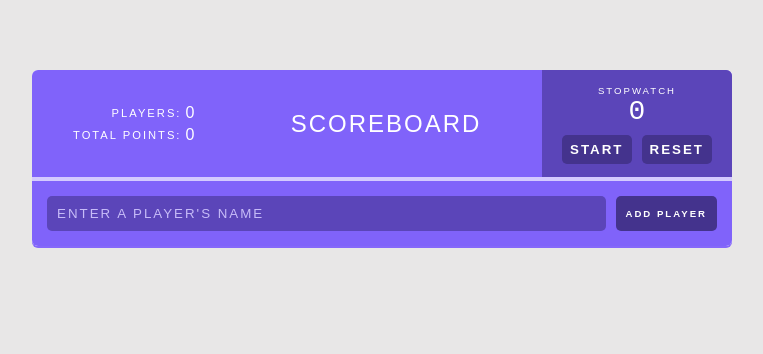
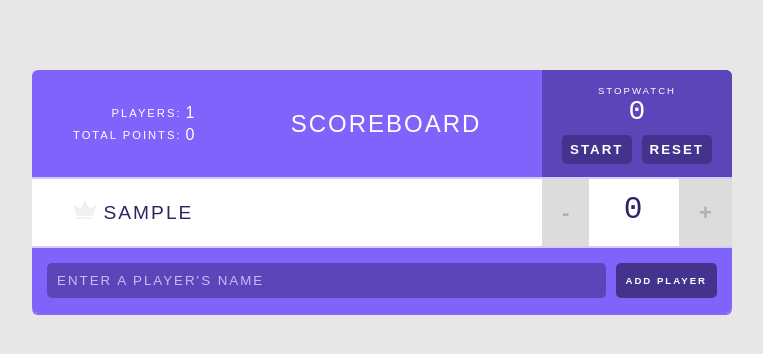
Before and after one commit to sophiakurihara/react-scoreboard, a React (Create React App) app: page / in a window 1280 px wide. Both pictures are taken after typing "Sample" into the empty fields and a click on the input "Add Player". Shown: the top 354 px of the page, without its empty margins (258-1021 px from the left). Built offline with nearby package versions, Linux system fonts and the light colour scheme.

Commit message:
implemented Hooks in Scoreboard App. big refactor

```diff
--- a/src/components/AddPlayerForm.js
+++ b/src/components/AddPlayerForm.js
@@ -1,8 +1,10 @@
-import React, { useRef } from 'react';
+import React, { useRef, useContext } from 'react';
+import { ScoreboardContext } from "./Context";
 
 const AddPlayerForm = () => {
     //controlled components call render on every keystroke (ie. live search) where a ref calls
     // render only once.
+    const { actions } = useContext(ScoreboardContext);
     const playerInput = useRef();
 
     // handleValueChange = (e) => {
@@ -11,7 +13,7 @@ const AddPlayerForm = () => {
 
     const handleSubmit = (e) => {
         e.preventDefault();
-        // actions.addPlayer(playerInput.current.value);
+        actions.addPlayer(playerInput.current.value);
         e.currentTarget.reset();
     }
 
--- a/src/components/Counter.js
+++ b/src/components/Counter.js
@@ -1,13 +1,14 @@
-import React from 'react';
+import React, { useContext } from 'react';
+import { ScoreboardContext } from "./Context";
 import PropTypes from 'prop-types';
 
 const Counter = ({ index }) => {
-
+    const { players,actions } = useContext(ScoreboardContext);
     return (
         <div className="counter">
-            {/*<button className="counter-action decrement" onClick={() => actions.changeScore(index, -1)}> - </button>*/}
-            {/*<span className="counter-score">{ players[index].score }</span>*/}
-            {/*<button className="counter-action increment" onClick={() => actions.changeScore(index, +1)}> + </button>*/}
+            <button className="counter-action decrement" onClick={() => actions.changeScore(index, -1)}> - </button>
+            <span className="counter-score">{ players[index].score }</span>
+            <button className="counter-action increment" onClick={() => actions.changeScore(index, +1)}> + </button>
         </div>
     );
 }
--- a/src/components/Player.js
+++ b/src/components/Player.js
@@ -1,18 +1,28 @@
-import React from 'react';
+import React, { useContext } from 'react';
+import { ScoreboardContext } from "./Context";
 import PropTypes from 'prop-types';
 import Counter from "./Counter";
 import Icon from "./Icon";
 
 //PureComponent does not re-render everything, only what has been changed
 const Player = ({ index }) => {
+    const { players, actions } = useContext(ScoreboardContext);
+    const getHighScore = () => {
+        const scores = players.map(p => p.score);
+        const highScore = Math.max(...scores);
+    //    checks for a score greater than 0
+        if (highScore) {
+            return highScore;
+        }
+        return null;
+    };
 
     return (
         <div className="player">
             <span className="player-name">
-                {/*<button className="remove-player" onClick={() => actions.removePlayer(players[index].id)}>✖</button>*/}
-
-                {/*<Icon isHighScore={getHighScore() === players[index].score}/>*/}
-                {/*{players[index].name}*/}
+                <button className="remove-player" onClick={() => actions.removePlayer(players[index].id)}>✖</button>
+                <Icon isHighScore={getHighScore() === players[index].score}/>
+                {players[index].name}
             </span>
                 <Counter index={index}/>
             </div>
--- a/src/components/PlayerList.js
+++ b/src/components/PlayerList.js
@@ -1,14 +1,18 @@
-import React from 'react';
+import React, { useContext } from 'react';
+import { ScoreboardContext } from "./Context";
 import Player from "./Player";
 
 const PlayerList = (props) => {
+    const { players } = useContext(ScoreboardContext);
     return (
         <>
             {/* Players list */}
-            <Player
-                key={1}
-                index={0}
-            />
+            {players.map( (player,index) =>
+                <Player
+                    key={player.id}
+                    index={index}
+                />
+            )}
         </>
     );
 }
--- a/src/components/Stats.js
+++ b/src/components/Stats.js
@@ -1,21 +1,23 @@
-import React from 'react';
+import React, { useContext } from 'react';
+import { ScoreboardContext } from "./Context";
 
 const Stats = () => {
-    // const totalPlayers = players.length;
-    // const totalPoints = players.reduce( (total, player) => {
-    //   return total + player.score;
-    // }, 0);
+    const { players } = useContext(ScoreboardContext);
+    const totalPlayers = players.length;
+    const totalPoints = players.reduce( (total, player) => {
+      return total + player.score;
+    }, 0);
 
     return (
         <table className="stats">
             <tbody>
             <tr>
                 <td>Players:</td>
-                <td>0</td>
+                <td>{ totalPlayers }</td>
             </tr>
             <tr>
                 <td>Total Points:</td>
-                <td>0</td>
+                <td>{ totalPoints }</td>
             </tr>
             </tbody>
         </table>
```
